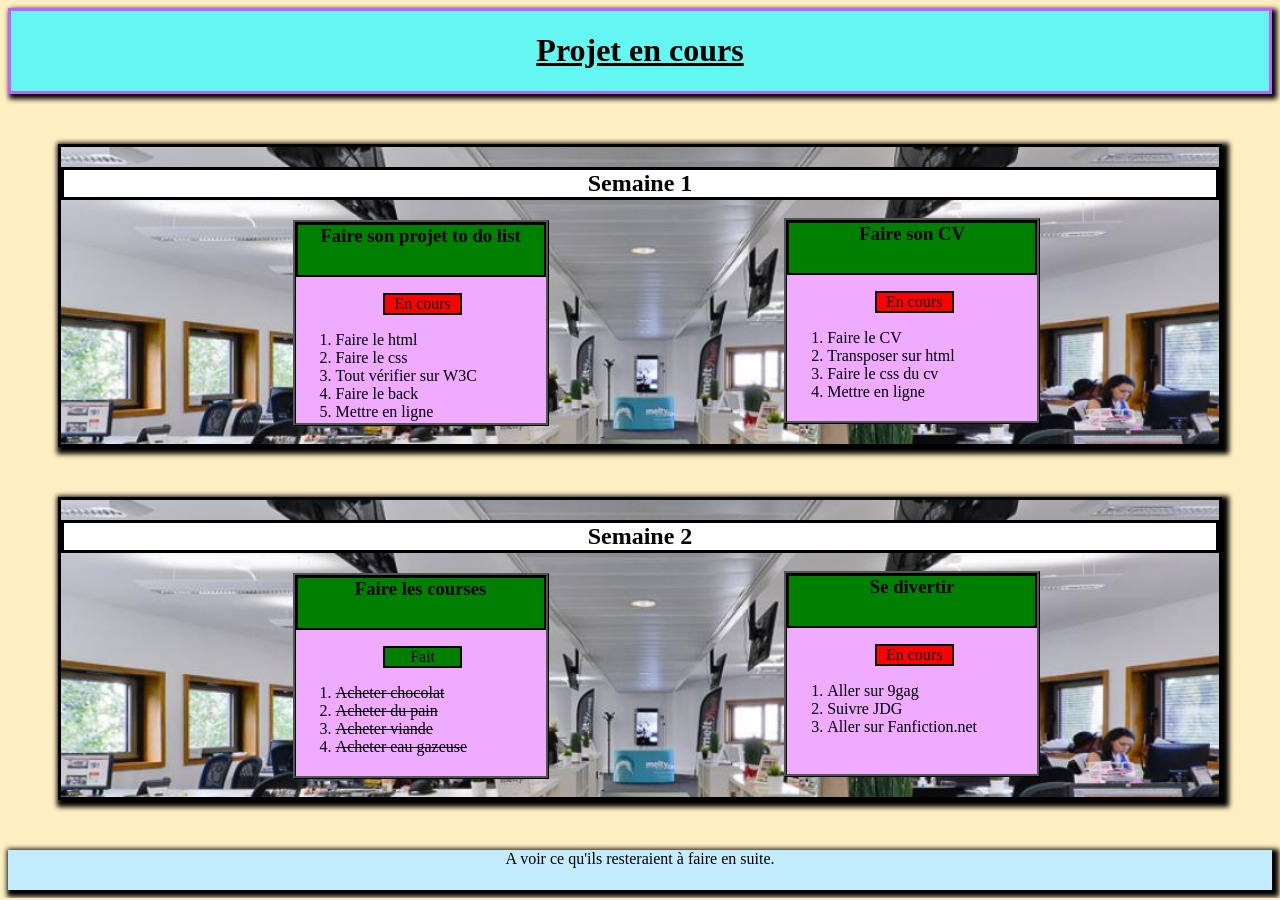
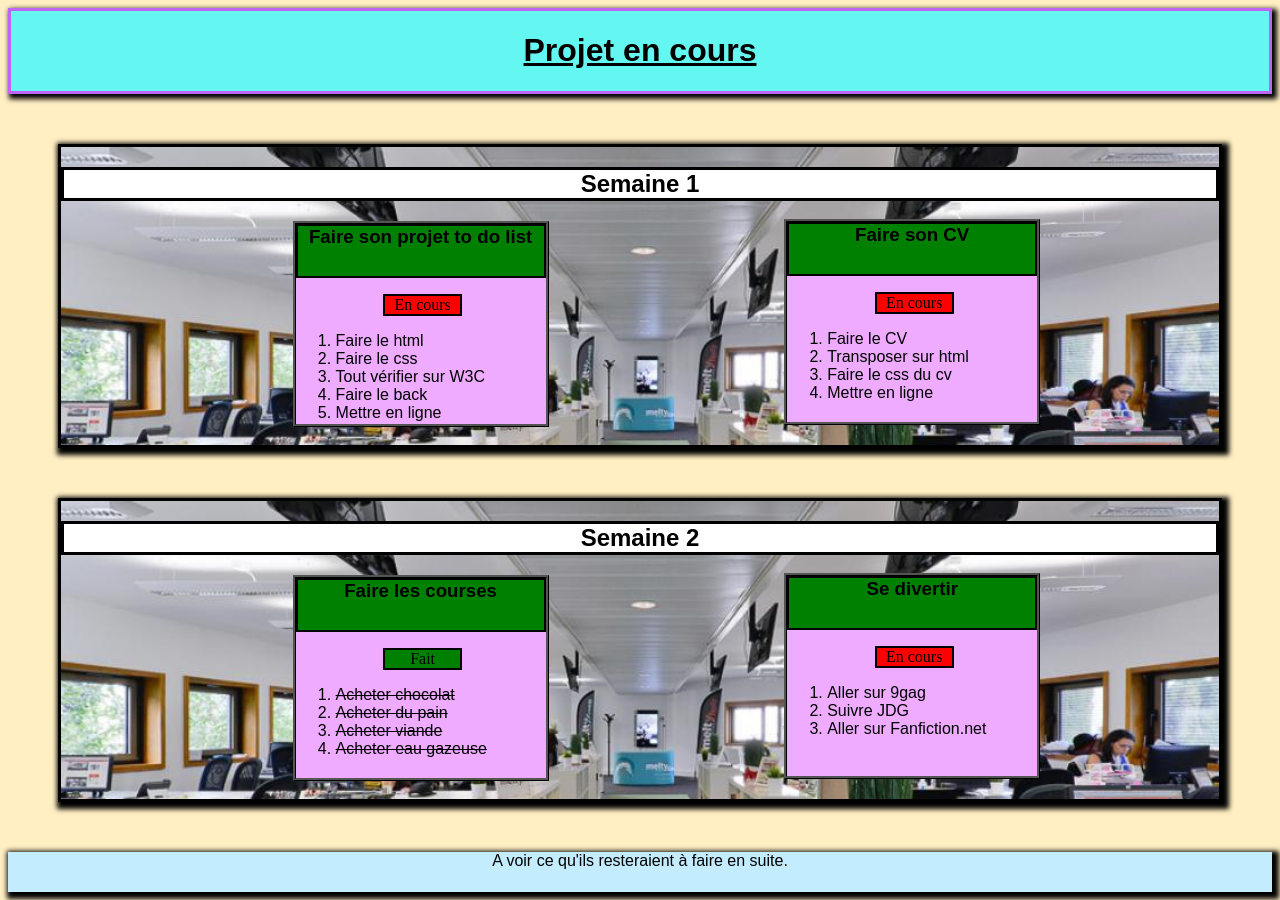
Before and after one commit to geasseur/To-do-list, a plain HTML site: page todolist.html in a window 1280 px wide. Drawn offline with Linux system fonts and the light colour scheme.

Commit message:
comments add on css

```diff
--- a/todolist.css
+++ b/todolist.css
@@ -1,4 +1,4 @@
-body{
+body{ /*Met une couleur de fond*/
   background-color: #ffefc3;
 }
 
@@ -12,13 +12,13 @@ header{ /*entête*/
 
 header h1{ /*titre entête*/
   text-align: center;
-  font-family: Satans;
+  font-family: Arial;
   text-decoration: underline;
 }
 
 h3{ /* Les titres des différents projets*/
   background-color: green;
-  font-family: Satans;
+  font-family: Arial;
   text-align: center;
   color:black;
   height: 50px;
@@ -30,7 +30,7 @@ h3{ /* Les titres des différents projets*/
 }
 
 h2{ /*titre des semaines*/
-  font-family: Satans;
+  font-family: Arial;
   text-align: center;
   border-style: solid;
   border-width: 3px;
@@ -74,12 +74,12 @@ h2{ /*titre des semaines*/
   box-shadow: 3px 3px 5px 4px black;
 }
 
-#cv{
+#cv{ /*modifie la position pour l'aligner avec l'autre*/
   position: relative;
   bottom: 20px;
 }
 
-#divertissement{
+#divertissement{ /*modifie la position pour l'aligner avec l'autre*/
   position: relative;
   bottom:20px;
 }
@@ -95,17 +95,21 @@ h2{ /*titre des semaines*/
   text-align: center;
 }
 
-.fait{
+.fait{/* barre la liste pour les course*/
   text-decoration: line-through;
+}
+
+li{
+  font-family: Arial;
 }
 
 li:active{ /*j'espérais pouvoir cocher les listes directement
  sur la page web, mais ni focus, ni visited ne fonctionne*/
   text-decoration: line-through;
+  font-family: Arial;
 }
 
-
-.encours{
+.encours{ /*mise en forme des cases en cours/fait*/
   text-align: center;
   margin-left: 35%;
   background-color: red;
@@ -116,10 +120,11 @@ li:active{ /*j'espérais pouvoir cocher les listes directement
 }
 
 
-footer{
+footer{ /*mise en forme du footer en bas de la page*/
   background-color: #c3ecff;
   height: 40px;
   margin-top: 20px;
   text-align: center;
   box-shadow: 3px 3px 5px 4px black;
+  font-family: Arial;
 }
```
